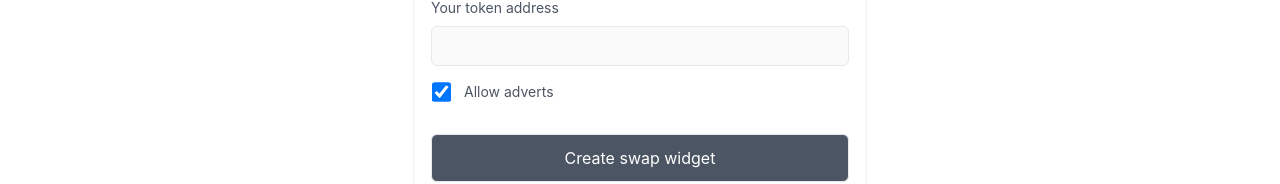
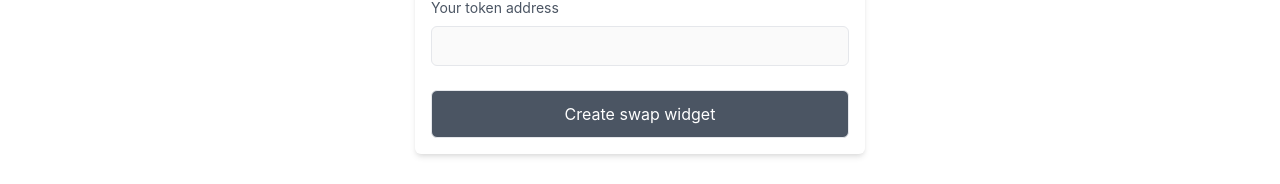
Before and after one commit to sftwr-prjct-dev/web3libjs, a Next.js app: page /create/swap in a window 1280 px wide. Shown: the part 486-670 px from the top of the page. Built offline with nearby package versions, Linux system fonts and the light colour scheme; no server answers.

Commit message:
Remove ads

```diff
--- a/pages/create/swap.tsx
+++ b/pages/create/swap.tsx
@@ -17,7 +17,7 @@ const tokenABI = [
 ]
 export default function () {
     const [swapConfig] = useState(getSwapConfig(process.env.NEXT_PUBLIC_NODE_KEY))
-    const [data, setData] = useState({logo: "", network:"select", exchange:"select", symbol:"", decimals:0, token:"", ads:true})
+    const [data, setData] = useState({logo: "", network:"select", exchange:"select", symbol:"", decimals:0, token:""})
 
     const {token, network} = data
 
@@ -78,9 +78,6 @@ export default function () {
                     <FormField labelText="Your token address" htmlFor="token">
                         <Input value={data.token} onChange={onChange} disabled={data.exchange === "select"} id="token" />
                     </FormField>
-                    <FormField labelText="Allow adverts" order="order-2" htmlFor="ads">
-                        <input type="checkbox" name="ads" id="ads" checked={data.ads} onChange={handleCheck} className="order-1 mb-2 ml-1 mr-4 ads-check" />
-                    </FormField>
                     <Button disabled={!tokens.tokenSymbol} text={`Create ${tokens.tokenSymbol&&tokens.tokenSymbol} swap widget`} className="w-full h-12 mt-6 text-white bg-gray-600 hover:bg-gray-700" onClick={() => {}} />
                 </form>
                 <div className="flex flex-wrap justify-center w-full mt-8">
```
